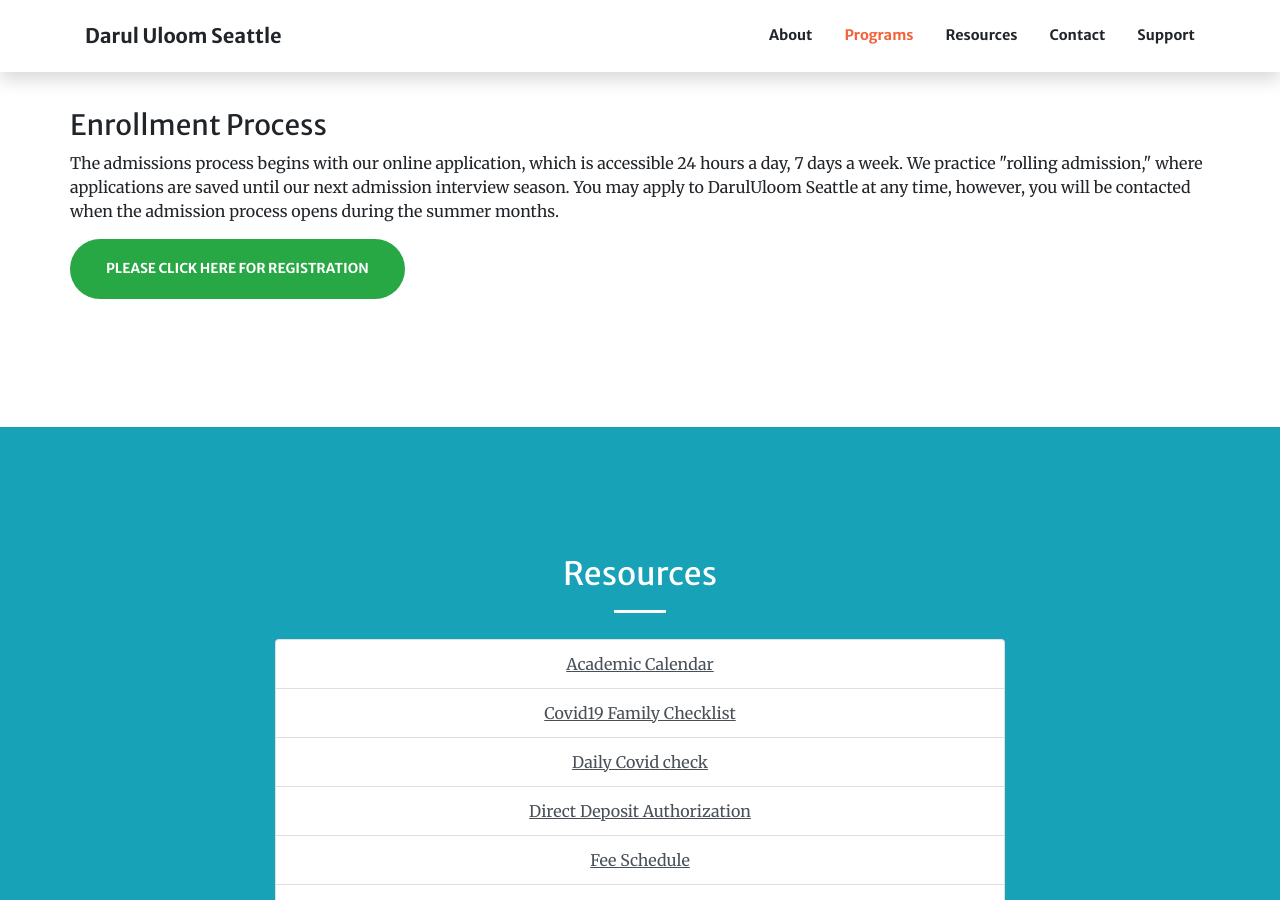
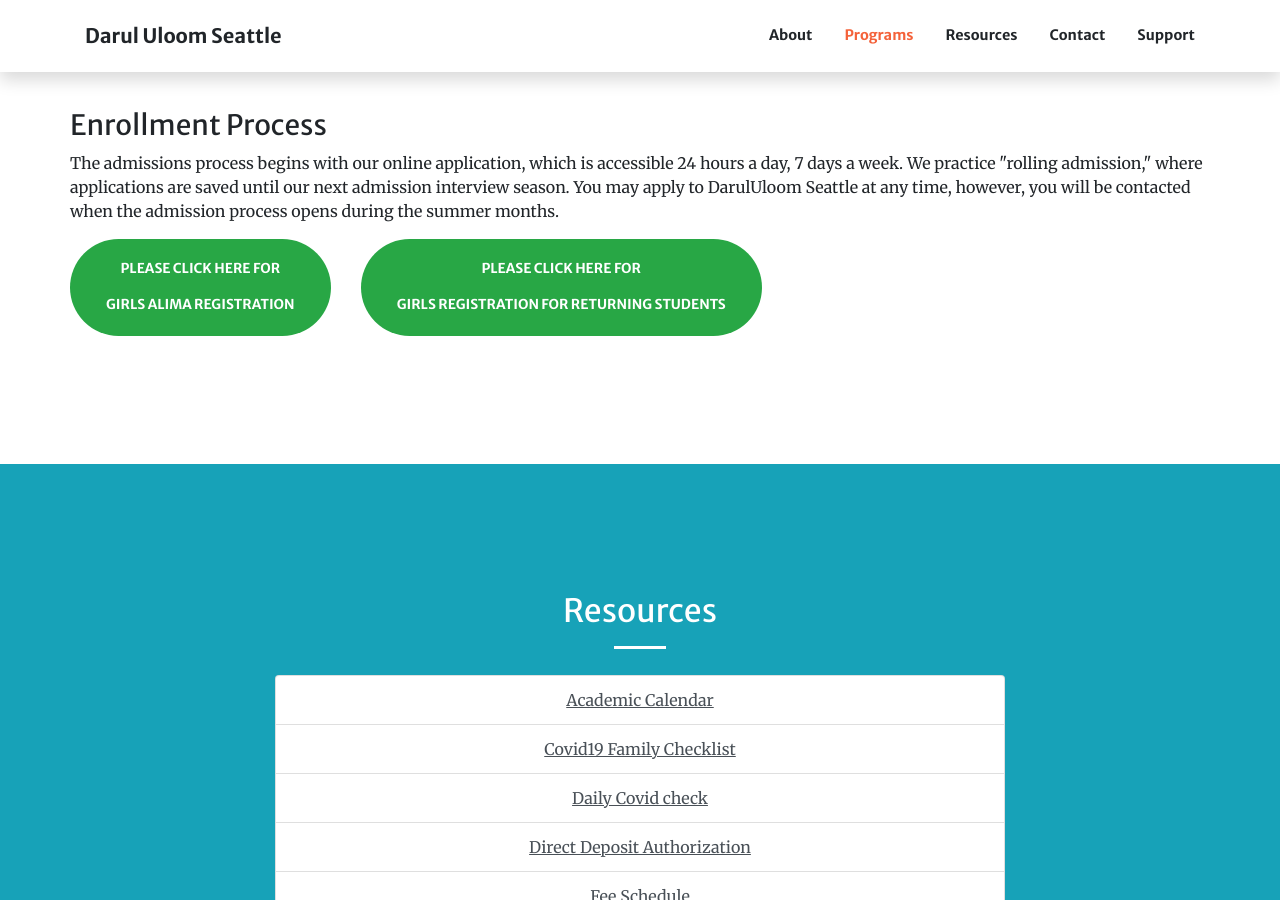
Before and after one commit to sajjadakhter/darul-uloom-seattle, a Jekyll site: the page built from index.html, in a window 1280 px wide and 900 px high, scrolled down 2843 px. Built offline with Jekyll 4.4.1, drawn with Linux system fonts in a browser that asks for light colours; some of the changed text lies outside the part shown.

Commit message:
update registration for 2022

```diff
--- a/_includes/header.html
+++ b/_includes/header.html
@@ -1,20 +1,14 @@
 <!-- Masthead -->
 <header class="masthead">
-  <div class="container">
-    <div class="row h-auto align-items-center justify-content-center text-center">
+    <div class="container h-100">
+        <div class="row h-100 align-items-center justify-content-center text-center">
             <div class="col-lg-10 align-self-end">
                 <h1 class="text-uppercase text-white font-weight-bold">{{site.title}}</h1>
                 <hr class="divider my-4">
             </div>
             <div class="col-lg-8 align-self-baseline">
                 <p class="text-white-75 font-weight-light mb-5">Learn Authentic Islamic knowledge</p>
-        <p>
-          <a href="." ><img style="width: auto; height: 65vh" src="/assets/images/mainflyer.jpeg" /></a>
-        </p>
-
-        <a class="btn btn-primary btn-xl js-scroll-trigger" style="height: 5vh" href="https://forms.gle/qZZm63mjz7Jd9gAf6">Register for Girls Evening Maktab </a>
-        <a class="btn btn-info btn-xl js-scroll-trigger" style="border-width: 4px; height: 5vh" href="#about">Find Out More about Darul Uloom</a>
-        <a style="display: none" class="btn btn-success btn-xl js-scroll-trigger"href="https://docs.google.com/forms/d/e/1FAIpQLSeSQOf0ILEw15mvbGlNOnkUz3s8oE1eFRb0bK4zmXyj9YlIYg/viewform">Please click here for registration</a>
+                <a class="btn btn-primary btn-xl js-scroll-trigger" href="#about">Find Out More</a>
             </div>
         </div>
     </div>
--- a/_includes/programs.html
+++ b/_includes/programs.html
@@ -84,9 +84,11 @@
                 season. You may apply to DarulUloom Seattle at any time, however, you will be contacted when the
                 admission process opens during the summer months.
             </p>
+            <a style="margin-right: 30px" class="btn btn-success btn-xl js-scroll-trigger"
+               href="https://tinyurl.com/DuRegister2020"><p>Please
+                click here for </p> Girls Alima registration</a>
             <a class="btn btn-success btn-xl js-scroll-trigger"
-               href="https://tinyurl.com/DuRegister2020">Please
-                click here for registration</a>
+               href="https://forms.gle/Wqf2QDM2oMgR4ueK7"><p>Please click here for</p> Girls Registration for Returning students</a>
         </div>
     </div>
 </section>
```
Also changed, not shown: assets/images/zelle.png (added). Lines whose indentation alone changed are shown as unchanged.
